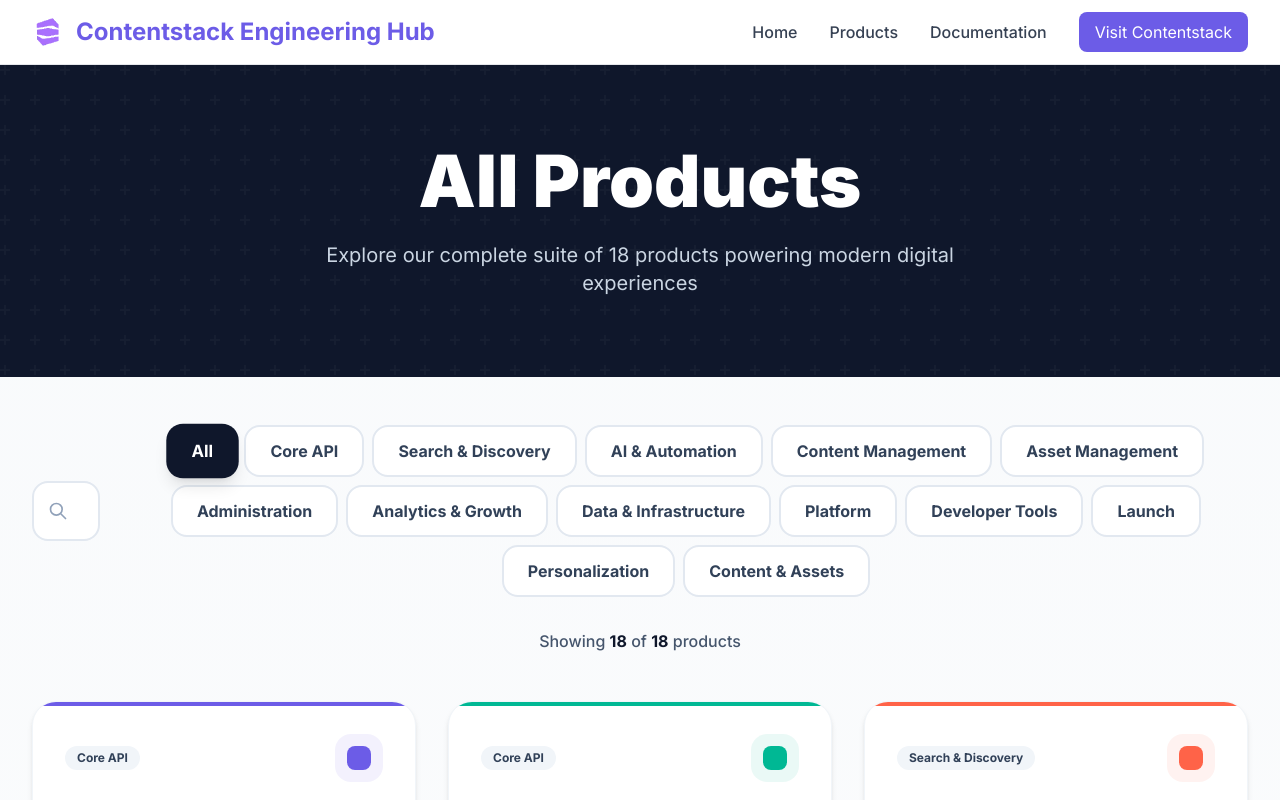
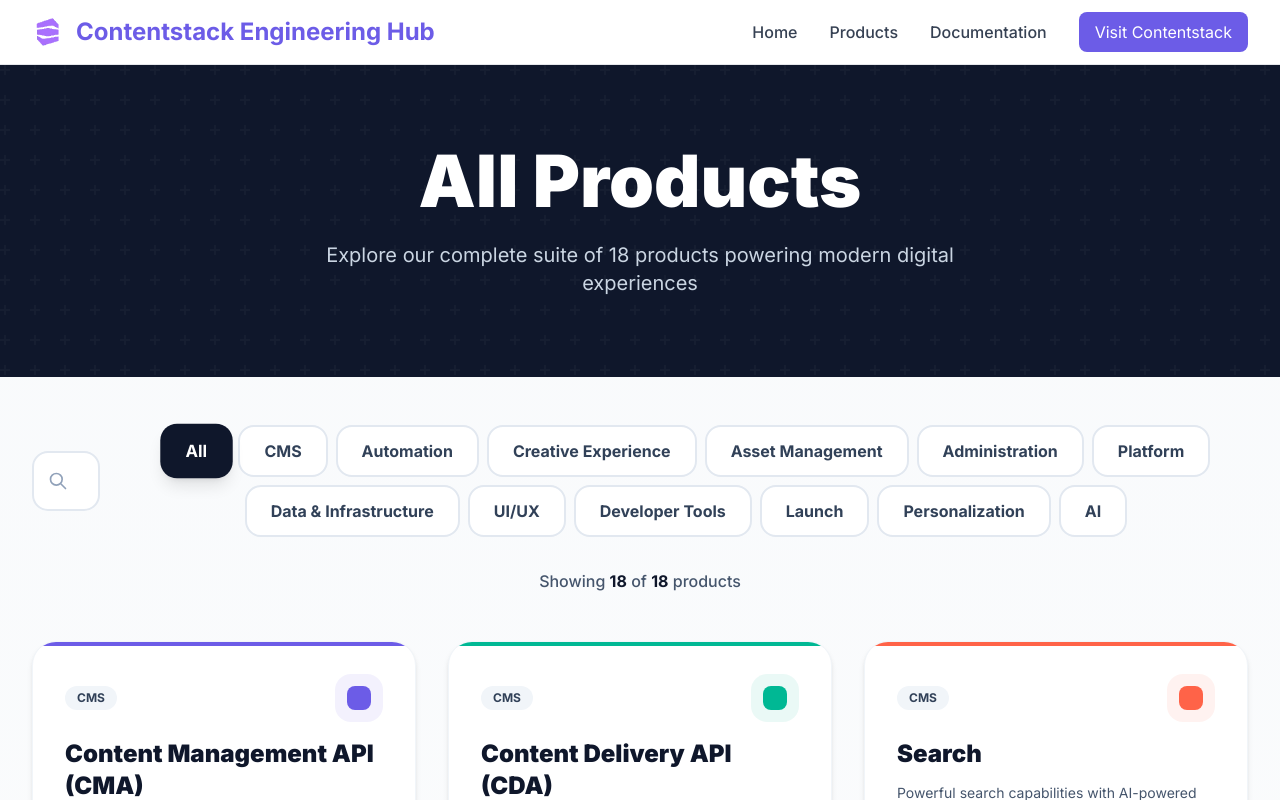
Before and after one commit to Malligarjunan/contentstackengineeringhub, a Next.js app: page /products in a window 1280 px wide. Shown: the top 800 px of the page. Built offline with nearby package versions, Linux system fonts and the light colour scheme.

Commit message:
Update product categories for better organization
- Update CMA, CDA, Search to 'CMS' category
- Update Agent OS to 'Automation' category
- Update Visual Preview to 'Creative Experience' category
- Reorganize categories for improved product grouping

```diff
--- a/data/products.ts
+++ b/data/products.ts
@@ -7,7 +7,7 @@
     slug: "cma",
     shortDescription: "Manage and create content programmatically with our comprehensive Content Management API.",
     fullDescription: "The Content Management API enables developers to programmatically create, read, update, and delete content in Contentstack. It provides full control over content types, entries, assets, and more.",
-    category: "Core API",
+    category: "CMS",
     color: "#6C5CE7",
     videoUrl: "https://www.youtube.com/watch?v=AHrK21gNhE4",
     academyUrl: "https://www.contentstack.com/academy/content-management-api",
@@ -127,7 +127,7 @@
     slug: "cda",
     shortDescription: "High-performance API for delivering content to applications with global CDN distribution.",
     fullDescription: "Content Delivery API is optimized for fast content delivery at scale. Built on edge infrastructure, it ensures low-latency access to published content worldwide.",
-    category: "Core API",
+    category: "CMS",
     color: "#00B894",
     videoUrl: "https://www.youtube.com/watch?v=3V-Sq7_uHXQ",
     academyUrl: "https://www.contentstack.com/academy/content-delivery-api",
@@ -233,7 +233,7 @@
     slug: "search",
     shortDescription: "Powerful search capabilities with AI-powered relevance and filtering.",
     fullDescription: "Advanced search service providing full-text search, faceted filtering, and AI-enhanced relevance for content discovery.",
-    category: "Search & Discovery",
+    category: "CMS",
     color: "#FF6348",
     videoUrl: "https://www.youtube.com/watch?v=S5FRjZFClVM",
     techStack: [
@@ -311,7 +311,7 @@
     slug: "agent-os",
     shortDescription: "Intelligent agent framework for automating workflows and content operations.",
     fullDescription: "Agent OS powers AI-driven automation across Contentstack, enabling intelligent agents to understand context, make decisions, and execute complex workflows.",
-    category: "AI & Automation",
+    category: "Automation",
     color: "#A29BFE",
     videoUrl: "https://www.youtube.com/watch?v=JVrr8dC-Vew",
     academyUrl: "https://www.contentstack.com/academy/agent-os-fundamentals",
@@ -416,7 +416,7 @@
     slug: "visual-preview",
     shortDescription: "Real-time content preview in the actual website context before publishing.",
     fullDescription: "Visual Preview enables content editors to see how their content will look in production before publishing, with live editing capabilities.",
-    category: "Content Management",
+    category: "Creative Experience",
     color: "#FD79A8",
     videoUrl: "https://www.youtube.com/watch?v=SDZ8tR01yXw",
     techStack: [
@@ -483,7 +483,7 @@
     slug: "studio",
     shortDescription: "Visual page builder for creating digital experiences with drag-and-drop components.",
     fullDescription: "Visual Studio empowers business users to build and launch pages visually using reusable components, without coding.",
-    category: "Content Management",
+    category: "Creative Experience",
     color: "#0984E3",
     videoUrl: "https://www.youtube.com/watch?v=XvWpGZsZh7Y",
     techStack: [
@@ -616,7 +616,7 @@
     slug: "automation",
     shortDescription: "Workflow automation for content operations and publishing processes.",
     fullDescription: "Build and orchestrate complex workflows to automate repetitive content tasks, approvals, and publishing schedules.",
-    category: "AI & Automation",
+    category: "Automation",
     color: "#74B9FF",
     videoUrl: "https://www.youtube.com/watch?v=rwKRRuz2dEY",
     techStack: [
@@ -800,7 +800,7 @@
     slug: "growth",
     shortDescription: "Analytics and growth tools for user engagement and product adoption.",
     fullDescription: "Growth team tools for tracking user behavior, analyzing product usage, and driving adoption through data-driven insights and experiments.",
-    category: "Analytics & Growth",
+    category: "Platform",
     color: "#FF7675",
     videoUrl: "https://www.youtube.com/watch?v=S5FRjZFClVM",
     techStack: [
@@ -939,7 +939,7 @@
     slug: "ui",
     shortDescription: "Design system and UI components library used across all Contentstack products.",
     fullDescription: "Unified design system and component library ensuring consistent user experience across the entire Contentstack platform.",
-    category: "Platform",
+    category: "UI/UX",
     color: "#A29BFE",
     videoUrl: "https://www.youtube.com/watch?v=GLqiXMx97mY",
     techStack: [
@@ -1279,7 +1279,7 @@
     slug: "brand-kit",
     shortDescription: "Centralized brand asset management and style guide platform for consistent brand experiences.",
     fullDescription: "Brand Kit is a comprehensive digital brand management platform that centralizes brand assets, design tokens, guidelines, and resources. It ensures brand consistency across all digital touchpoints by providing teams with easy access to logos, colors, typography, components, and usage guidelines.",
-    category: "Content & Assets",
+    category: "AI",
     color: "#FF6B9D",
     videoUrl: "https://www.youtube.com/watch?v=AHrK21gNhE4",
     academyUrl: "https://www.contentstack.com/academy/brand-management",
```
